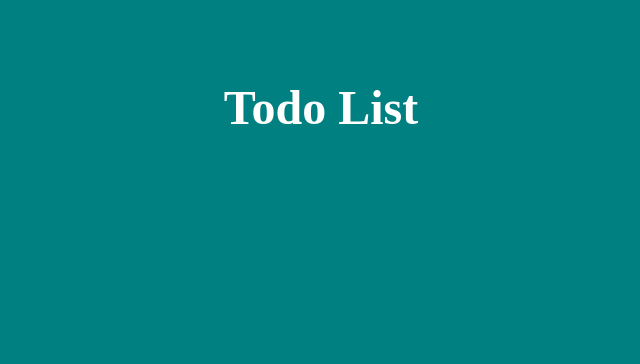
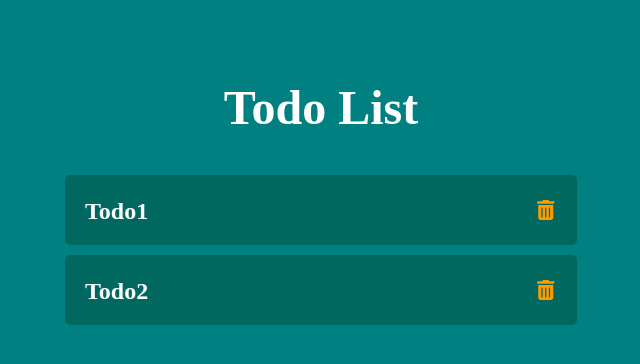
Before and after one commit to shodayuki/study_of_js, a React (Create React App) app in the folder brain-react/section_01/: page / in a window 1280 px wide. Shown: the top 364 px of the page, without its empty margins (319-959 px from the left). Built offline with nearby package versions, Linux system fonts and the light colour scheme.

Commit message:
Todo一覧とTodo削除機能を実装

```diff
--- /dev/null
+++ b/brain-react/section_01/src/components/organisms/TodoList/index.jsx
@@ -0,0 +1,37 @@
+/*
+ * TodoList
+ *
+ * @package components
+ */
+import { faTrashAlt } from "@fortawesome/free-solid-svg-icons";
+import { FontAwesomeIcon } from "@fortawesome/react-fontawesome";
+
+/* styles */
+import styles from "./style.module.css";
+
+/*
+ * TodoList
+ * @param {*} props
+ * @returns
+ */
+export const TodoList = (props) => {
+    /* props */
+    const { todoList, handleDeleteTodo } = props;
+
+    return (
+        <ul className={styles.list}>
+            {todoList.map((todo) => (
+                <li key={todo.id} className={styles.todo}>
+                    <span className={styles.task}>{todo.title}</span>
+                    <div className={styles.far}>
+                        <FontAwesomeIcon
+                            icon={faTrashAlt}
+                            size="lg"
+                            onClick={() => handleDeleteTodo(todo.id, todo.title)}
+                        />
+                    </div>
+                </li>
+            ))}
+        </ul>
+    );
+};
--- /dev/null
+++ b/brain-react/section_01/src/components/organisms/TodoList/style.module.css
@@ -0,0 +1,34 @@
+.list {
+    padding: 0;
+}
+
+.todo {
+    position: relative;
+    margin-bottom: 10px;
+    list-style: none;
+    line-height: 1.5;
+    font-weight: bold;
+    background-color: rgba(3, 80, 63, 0.5);
+    border-radius: 5px;
+    padding: 10px;
+    height: 50px;
+}
+
+.task {
+    cursor: pointer;
+    display: block;
+    padding-top: 8px;
+    padding-left: 10px;
+    font-size: 24px;
+    font-family: "Times New Roman", Times, serif;
+    color: #FFF;
+}
+
+.far {
+    cursor: pointer;
+    position: absolute;
+    top: 24px;
+    right: 10px;
+    width: 30px;
+    color: #FF9900;
+}
--- a/brain-react/section_01/src/components/templates/TodoTemplate/index.jsx
+++ b/brain-react/section_01/src/components/templates/TodoTemplate/index.jsx
@@ -1,13 +1,48 @@
 import {useState} from "react";
-import { INIT_TODO_LIST, INIT_UNIQUE_ID } from "../../../constants/data";
+import { searchTodo } from "../../../utils/todoLogic";
+import { TodoList } from "../../organisms/TodoList";
+import { INIT_TODO_LIST } from "../../../constants/data";
 import styles from "./styles.module.css";
 
 export const TodoTemplate = () => {
-    // TodoList
+    /* TodoList */
     const [originTodoList, setOriginTodoList] = useState(INIT_TODO_LIST);
+    /* Todo採番ID */
+    //const [uniqueId, setUniqueId] = useState(INIT_UNIQUE_ID);
+    /* 表示用TodoList */
+    const [showTodoList, setShowTodoList] = useState(INIT_TODO_LIST);
 
-    // Todo採番ID
-    const [uniqueId, setUniqueId] = useState(INIT_UNIQUE_ID);
+    /* actions */
+    /**
+     * 表示用Todoリスト更新処理
+     * @param {*} newTodoList
+     * @param {*} keyword
+     */
+    const updateShowTodoList = (newTodoList, keyword) => {
+        setShowTodoList(
+            keyword !== "" ? searchTodo(newTodoList, keyword) : newTodoList
+        );
+    };
+
+    /**
+     * Todo削除処理
+     * @param { number } targetId
+     * @param { string } targetTitle
+     */
+    const handleDeleteTodo = (targetId, targetTitle) => {
+        if (window.confirm(`「${targetTitle}」のtodoを削除しますか？`)) {
+            // 削除するid以外のtodoを再編集
+            // filterを用いた方法
+            const newTodoList = originTodoList.filter((todo) => todo.id !== targetId);
+
+            console.log(newTodoList);
+
+            // todoを削除したTodoListの更新
+            setOriginTodoList(newTodoList);
+
+            updateShowTodoList(newTodoList, "");
+        }
+    };
 
     return (
         <div className={styles.container}>
@@ -22,7 +57,12 @@ export const TodoTemplate = () => {
             </section>
             {/* Todoリスト一覧表示 */}
             <section className={styles.common}>
-
+                {showTodoList.length > 0 && (
+                    <TodoList
+                        todoList={showTodoList}
+                        handleDeleteTodo={handleDeleteTodo}
+                    />
+                )}
             </section>
         </div>
     );
--- /dev/null
+++ b/brain-react/section_01/src/utils/todoLogic.js
@@ -0,0 +1,18 @@
+/**
+ * TodoLogic
+ * @package logic
+ */
+
+/**
+ * 検索処理
+ * 部分一致で検索する
+ * @param {*} todoList
+ * @param {*} keyword
+ * @returns
+ */
+export const searchTodo = (todoList, keyword) => {
+    todoList.filter((todo) => {
+        const regexp = new RegExp("^" + keyword, "i");
+        return todo.title.match(regexp);
+    });
+};
```
